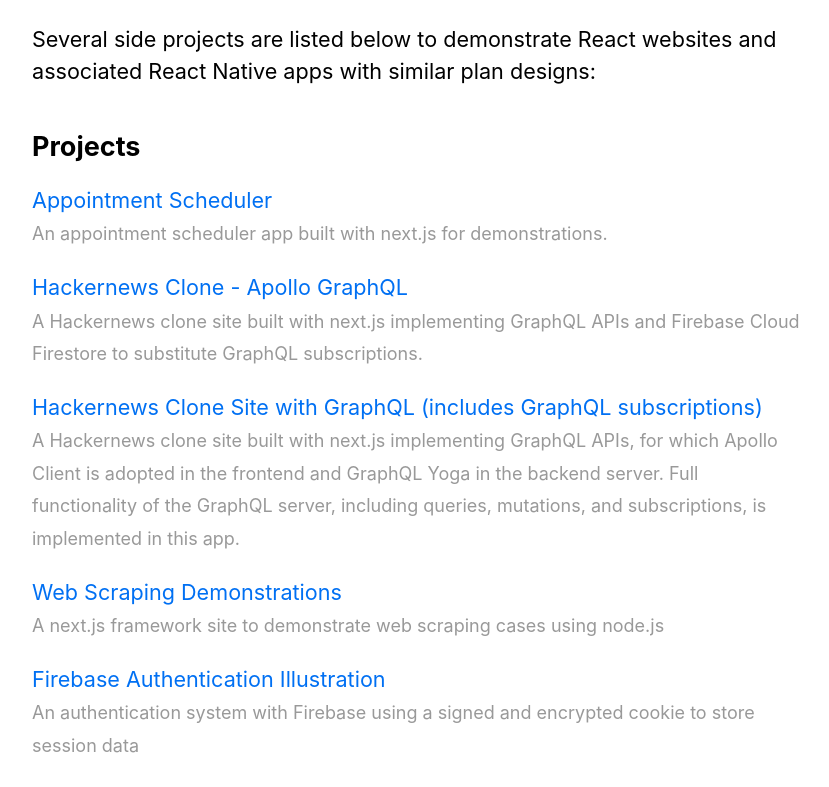
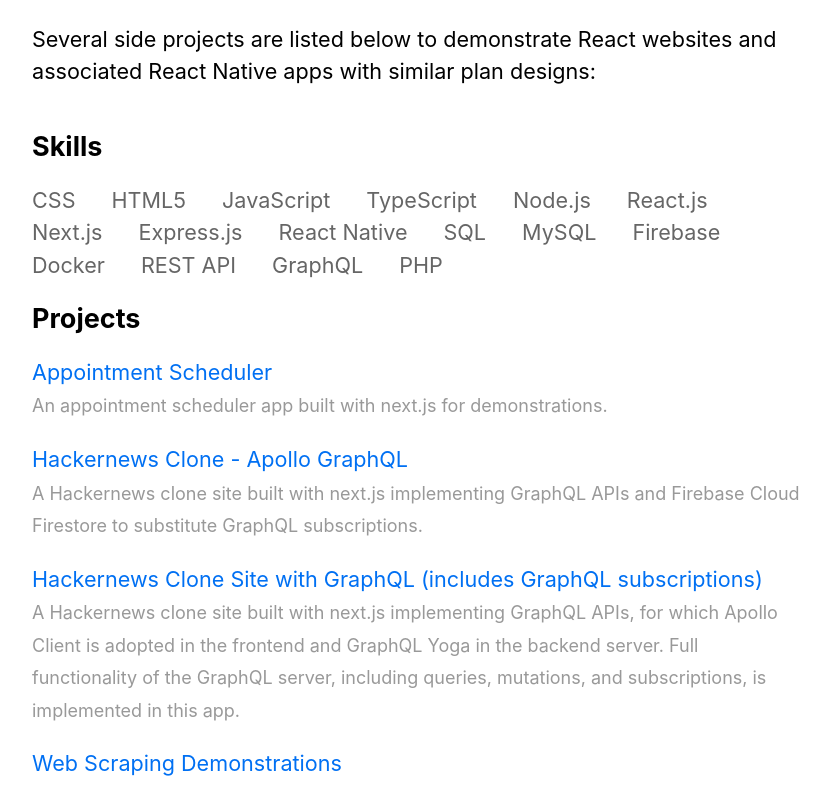
Before and after one commit to jglchen/nextjs-projects, a Next.js app: page / in a window 1280 px wide. Shown: the part 1330-2117 px from the top of the page, without its empty margins (221-1050 px from the left). Built offline with nearby package versions, Linux system fonts and the light colour scheme.

Commit message:
Update index.tsx

```diff
--- a/pages/index.tsx
+++ b/pages/index.tsx
@@ -51,6 +51,27 @@
         </p>
       </section>
       <section className={`${utilStyles.headingMd} ${utilStyles.padding1px}`}>
+        <h2 className={utilStyles.headingLg}>Skills</h2>
+        <div className={utilStyles.listHorizon}>
+          <div>CSS</div>
+          <div>HTML5</div>
+          <div>JavaScript</div>
+          <div>TypeScript</div>
+          <div>Node.js</div>
+          <div>React.js</div>
+          <div>Next.js</div>
+          <div>Express.js</div>
+          <div>React Native</div>
+          <div>SQL</div>
+          <div>MySQL</div>
+          <div>Firebase</div>
+          <div>Docker</div>
+          <div>REST API</div>
+          <div>GraphQL</div>
+          <div>PHP</div>
+        </div>
+      </section>
+      <section className={`${utilStyles.headingMd} ${utilStyles.padding1px}`}>
         <h2 className={utilStyles.headingLg}>Projects</h2>
         <ul className={utilStyles.list}>
           {allProjectsData.map(({ id, title, description }) => (
--- /dev/null
+++ b/projects/firebase-realtime-chat.md
@@ -0,0 +1,16 @@
+---
+title: 'Chat Applications with Firebase Cloud Messaging'
+description: 'A real-time chat application with Next.js using Firebase Cloud Messaging'
+siteurl: 'https://firebase-realtime-chat.vercel.app'
+source: 'https://github.com/jglchen/firebase-realtime-chat'
+docker: 'docker run -p 3000:3000 jglchen/firebase-realtime-chat'
+siteimg: 'pc-firebase-realtime-chat.png'
+priority: 135
+---
+
+We can successfully build a real-time chat application with [Next.js](https://nextjs.org/) using [Socket.IO](https://socket.io/). The real-time communication however was found not to function well once the package is deployed to Vercel, which is a serverless platform. It is suggested by Vercel two main approaches to applying a real-time model to stateless serverless functions.
+
+1. Serverless Functions have maximum execution limits and should respond as quickly as possible. They should not subscribe to data events. Instead, we need a client that subscribes to data events (such as [Alby](https://ably.com/), [Pusher](https://pusher.com/), etc.) and a serverless function that publishes new data.
+2. Rather than pushing data, we can fetch real-time data on-demand. For example, the Vercel dashboard delivers realtime updates using [SWR](https://swr.vercel.app/).
+
+In this demonstration, we build a real-time chat application with [Firebase Cloud Messaging](https://firebase.google.com/products/cloud-messaging). The Firebase Cloud Messaging(FCM) JavaScript API lets you receive notification messages in web apps running in browsers that support the [Push API](https://www.w3.org/TR/push-api/). This includes the browser versions listed in this [support matrix](https://caniuse.com/push-api) and Chrome extensions via the Push API.
```
Also changed, not shown: public/images/pc-firebase-realtime-chat.png (added).
